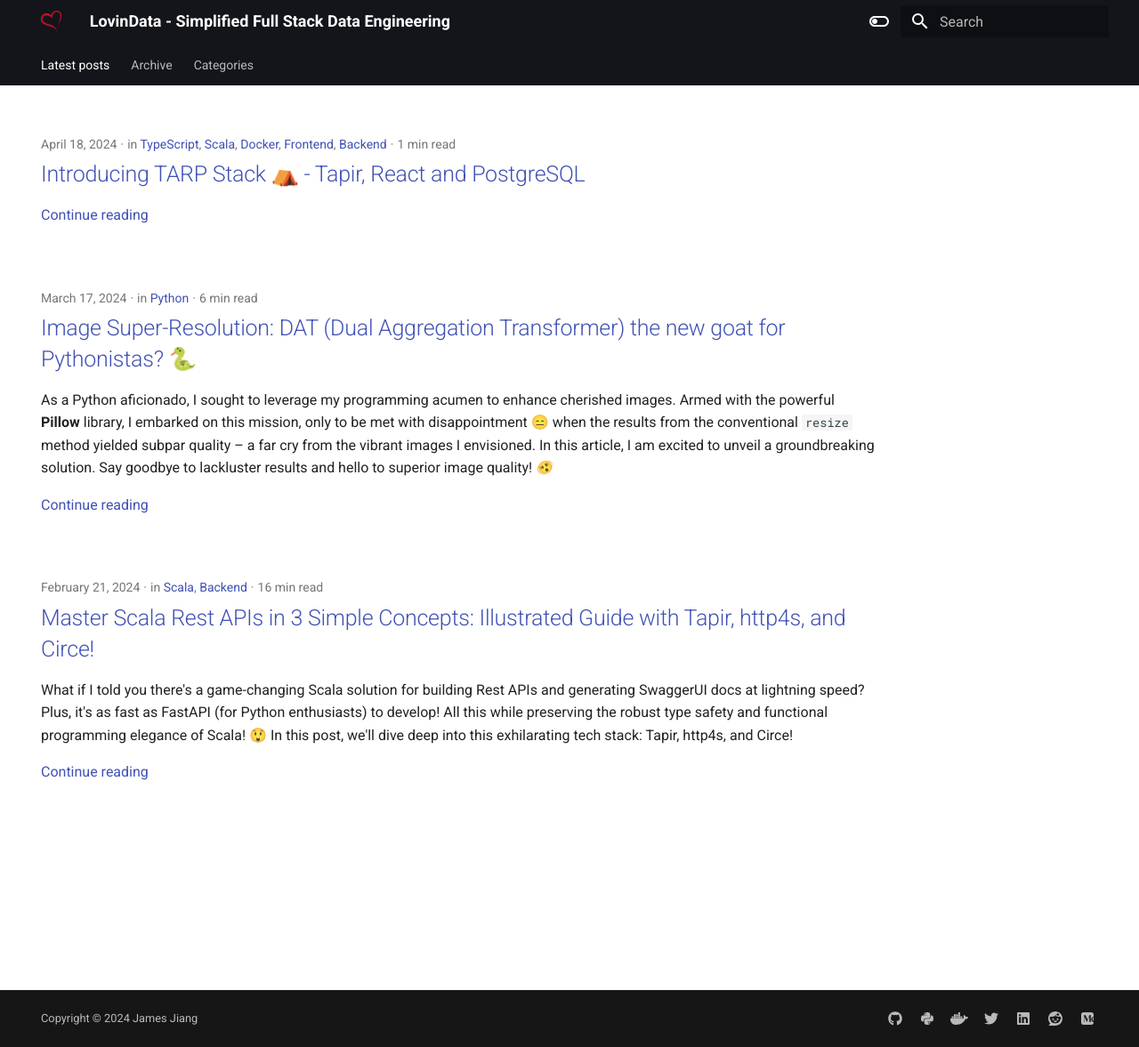
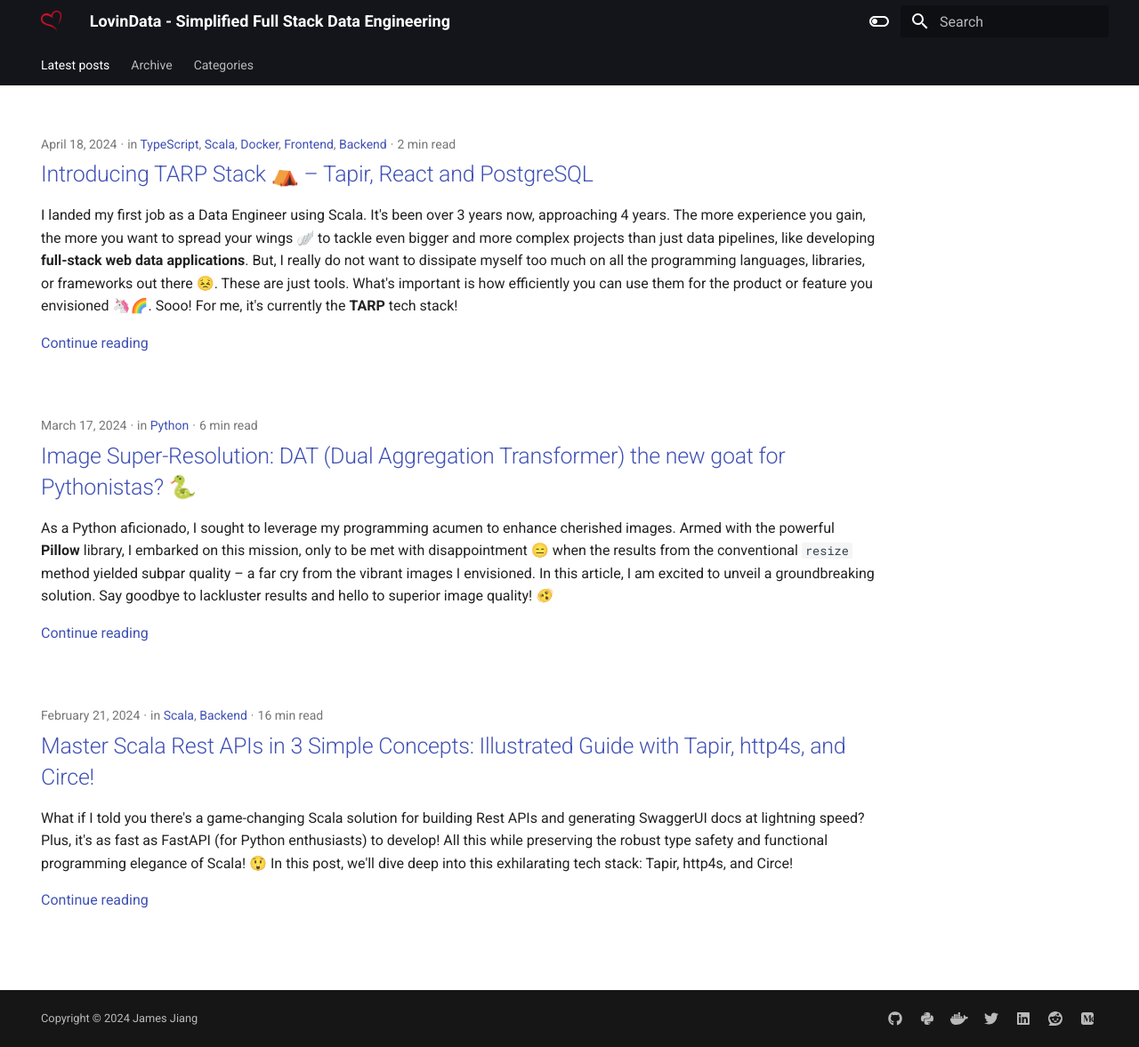
Before and after one commit to lovindata/blog, an MkDocs documentation site: the page built from docs/index.md, in a window 1280 px wide and 1177 px high. Shown: the whole window at 89% size. Built offline with MkDocs 1.6.1 and Material for MkDocs 9.7.7, drawn with Linux system fonts in a browser that asks for light colours.

Commit message:
DONE: Add 'different parts'

```diff
--- a/docs/posts/2/index.md
+++ b/docs/posts/2/index.md
@@ -1,5 +1,5 @@
 ---
-title: "Introducing TARP Stack ⛺ - Tapir, React and PostgreSQL"
+title: "Introducing TARP Stack ⛺ – Tapir, React and PostgreSQL"
 date: 2024-04-18
 categories:
   - TypeScript
@@ -10,17 +10,42 @@
   - DevOps
 ---
 
+I landed my first job as a Data Engineer using Scala. It's been over 3 years now, approaching 4 years. The more experience you gain, the more you want to spread your wings 🪽 to tackle even bigger and more complex projects than just data pipelines, like developing **full-stack web data applications**. But, I really do not want to dissipate myself too much on all the programming languages, libraries, or frameworks out there 😣. These are just tools. What's important is how efficiently you can use them for the product or feature you envisioned 🦄🌈. Sooo! For me, it's currently the **TARP** tech stack!
+
 <!-- more -->
 
-## 🤔 Why TARP?
+![TARP](image.png)
 
-I got my first job as a Data Engineer using Scala. It's been now more than 3 years, reaching 4 years. The more experience you gain the more you want to spread your wings 🪽 to build even bigger and complex things than just data pipelines.
+## 🤔 What is TARP?
 
-But, I really do not want to dissipate myself too much on all the programming languages out there 😣. Progamming languages are just a mean to an end, what is important is how efficient you are with it for producing the product or feature you in-visioned 🦄🌈. Sooo! For me, currently it's:
+**TARP** stands for **Tapir**, **React** and **PostgreSQL**. In detail:
 
-- 🦛 **Tapir**: For the backend, it's a FastAPI kind of like lightweight library for building endpoint plus giving a free SwaggerUI docs.
-- ⚛️ **React**: For the frontend, the most popular and with the biggest community according.
-- 🐘 **PostgreSQL**: For the database, same because of popularity and community.
+- 🦛 **Tapir**: For the backend, it's a lightweight library similar to FastAPI, designed for building endpoints and providing free SwaggerUI docs.
+- ⚛️ **React**: For the frontend, it's the most popular framework with the largest community, according to the [Stack Overflow Developer Survey 2023](https://survey.stackoverflow.co/2023/#section-admired-and-desired-web-frameworks-and-technologies).
+- 🐘 **PostgreSQL**: Chosen for the database due to its popularity and strong community support, as indicated by the [Stack Overflow Developer Survey 2023](https://survey.stackoverflow.co/2023/#section-admired-and-desired-web-frameworks-and-technologies).
 
-I'm really excited to show it Let's start building shall we! 😣
-Do you know what a "TARP" is 🤣? A tarp functions as a waterproof protective cover, for example, when building tents ⛺.
+I'm really excited 😄 to demonstrate how productive you can be with this tech stack. Let's start building, shall we! By the way, do you know what "TARP" stands for? 🤣 A tarp functions as a waterproof protective cover, for example, when building tents ⛺.
+
+## 👨‍💻 Development Environment
+
+### Database
+
+### Backend
+
+### Frontend
+
+## 🏗️ Building Your Application
+
+### Database
+
+### Backend
+
+### Frontend
+
+## 🎁 Wrapping Up For Production
+
+### Serving React via Tapir
+
+### Optimized Docker Build
+
+## 🌟 Full-Stack Developer Reached!
```
Also changed, not shown: docs/posts/2/image.png (added).
